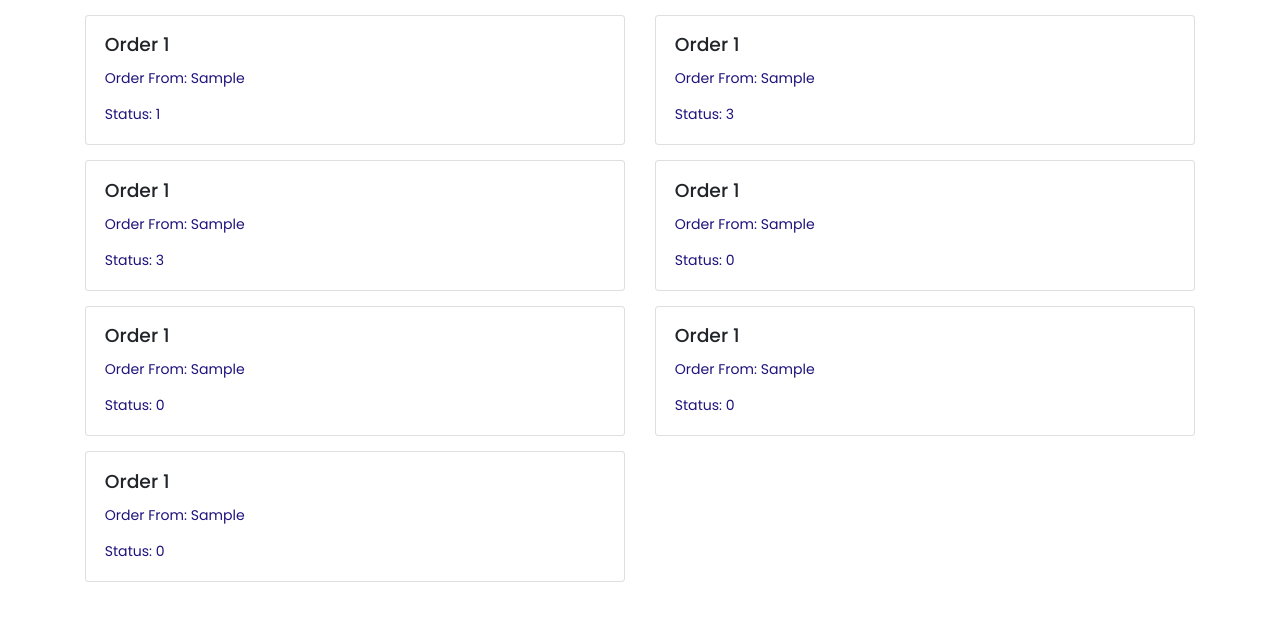
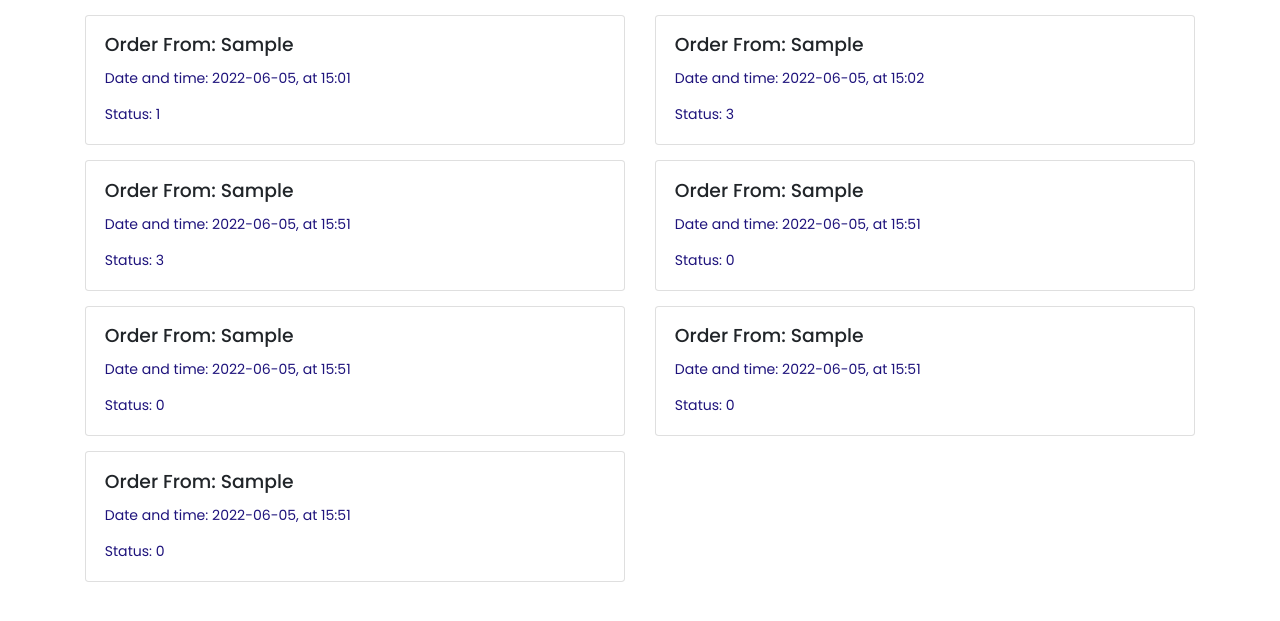
Before and after one commit to Capstone-S13/flask, a Flask app: template templates/customerLanding.html in a window 1280 px wide, after a click on "Delivery". Shown: the part 110-731 px from the top of the page. Run offline with Flask 2, Linux system fonts and the light colour scheme; tables that the repository leaves empty hold one stand-in row (values such as "Sample post"); the template is opened without the code that fills it: values that come from a table or form of the project are taken from there, most other values are stand-ins (such as "Sample title", 1, 10 or a date in 2020); some libraries are stand-ins or nearby versions.

Commit message:
minor customer landing update

```diff
--- a/templates/customerLanding.html
+++ b/templates/customerLanding.html
@@ -61,8 +61,8 @@
                 <div class="col-sm-6 mb-3">
                   <div class="card">
                   <div class="card-body">
-                      <h5 class="card-title text-color">Order 1</h5>
-                      <p class="card-text text-color">Order From: {{storeNames[order.storeId]}}</p>
+                      <h5 class="card-title text-color">Order From: {{storeNames[order.storeId]}}</h5>
+                      <p class="card-text text-color">Date and time: {{order.dateCreated.strftime('%Y-%m-%d, at %H:%M')}}</p>
                       <p class="card-text text-color">Status: {{order.status}}</p>
                       <!-- <span class="card-text text-color">instructions here</span> -->
                   </div>
```
